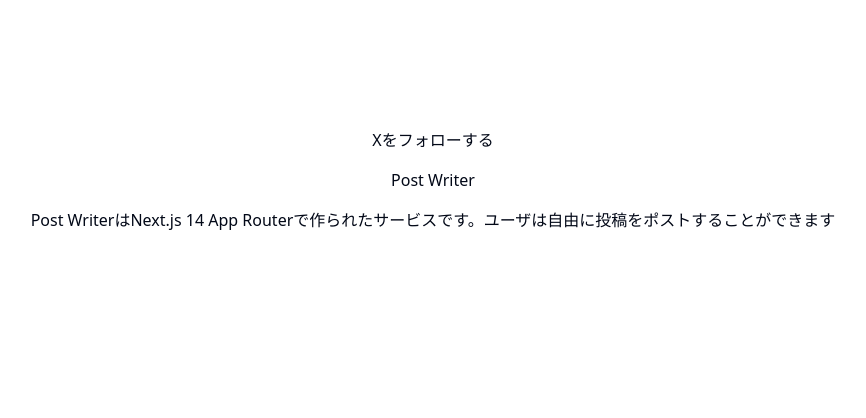
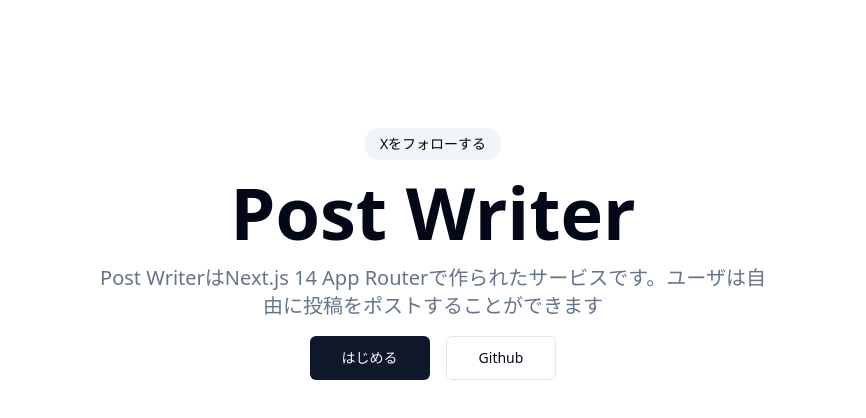
Before and after one commit to shimobayashi-growers/post-writer-webapp, a Next.js app: page / in a window 1280 px wide. Shown: the top 418 px of the page, without its empty margins (207-1073 px from the left). Built offline with nearby package versions, Linux system fonts and the light colour scheme.

Commit message:
refactor: (marketing)ページのデザインを更新

```diff
--- a/app/(marketing)/page.tsx
+++ b/app/(marketing)/page.tsx
@@ -1,13 +1,19 @@
 import Link from "next/link";
+import { cn } from "@/lib/utils";
+import { buttonVariants } from "@/components/ui/button";
 
 export default function IndexPage() {
   return (
     <>
         <section className="pt-6 md:pt-10 lg:py-32 pb-8 md:pb-12">
             <div className="container text-center flex flex-col items-center gap-4 max-w-[64lem]">
-                <Link href={"/"}>Xをフォローする</Link>
-                <h1>Post Writer</h1>
-                <p>Post WriterはNext.js 14 App Routerで作られたサービスです。ユーザは自由に投稿をポストすることができます</p>
+                <Link href={"/"} className="bg-muted px-4 py-1.5 rounded-2xl font-medium text-sm">Xをフォローする</Link>
+                <h1 className="font-extrabold text-3xl sm:text-5xl md:text-6xl lg:text-7xl">Post Writer</h1>
+                <p className="text-muted-foreground sm:text-xl leading-normal max-w-[42rem]">Post WriterはNext.js 14 App Routerで作られたサービスです。ユーザは自由に投稿をポストすることができます</p>
+                <div className="space-x-4">
+                    <Link href={"/login"} className={cn(buttonVariants({size:"lg"}))}>はじめる</Link>
+                    <Link href={"/"} className={cn(buttonVariants({size:"lg", variant:"outline"}))} target="_blank" rel="noreferrer">Github</Link>
+                </div>
             </div>
         </section>
     </>
```
